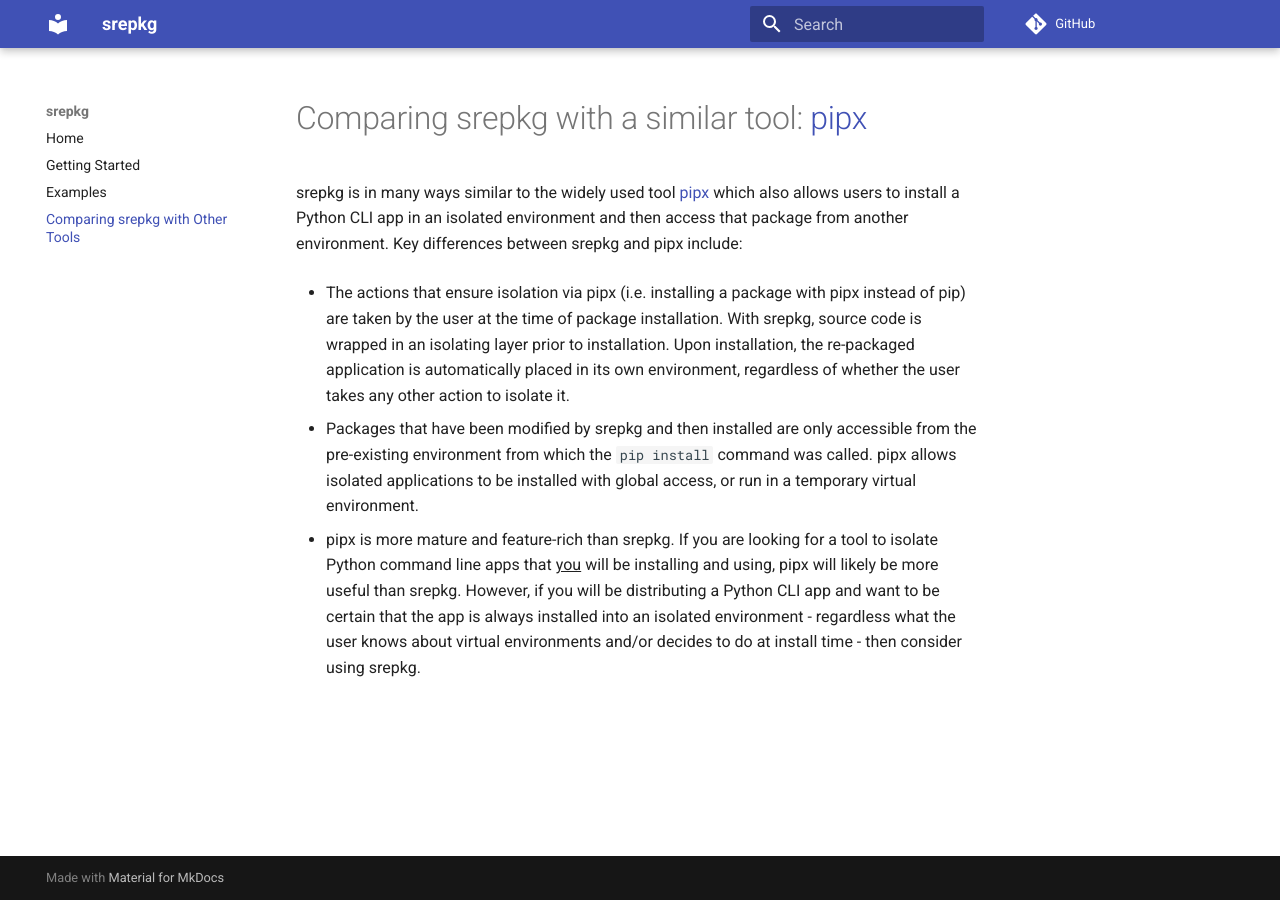
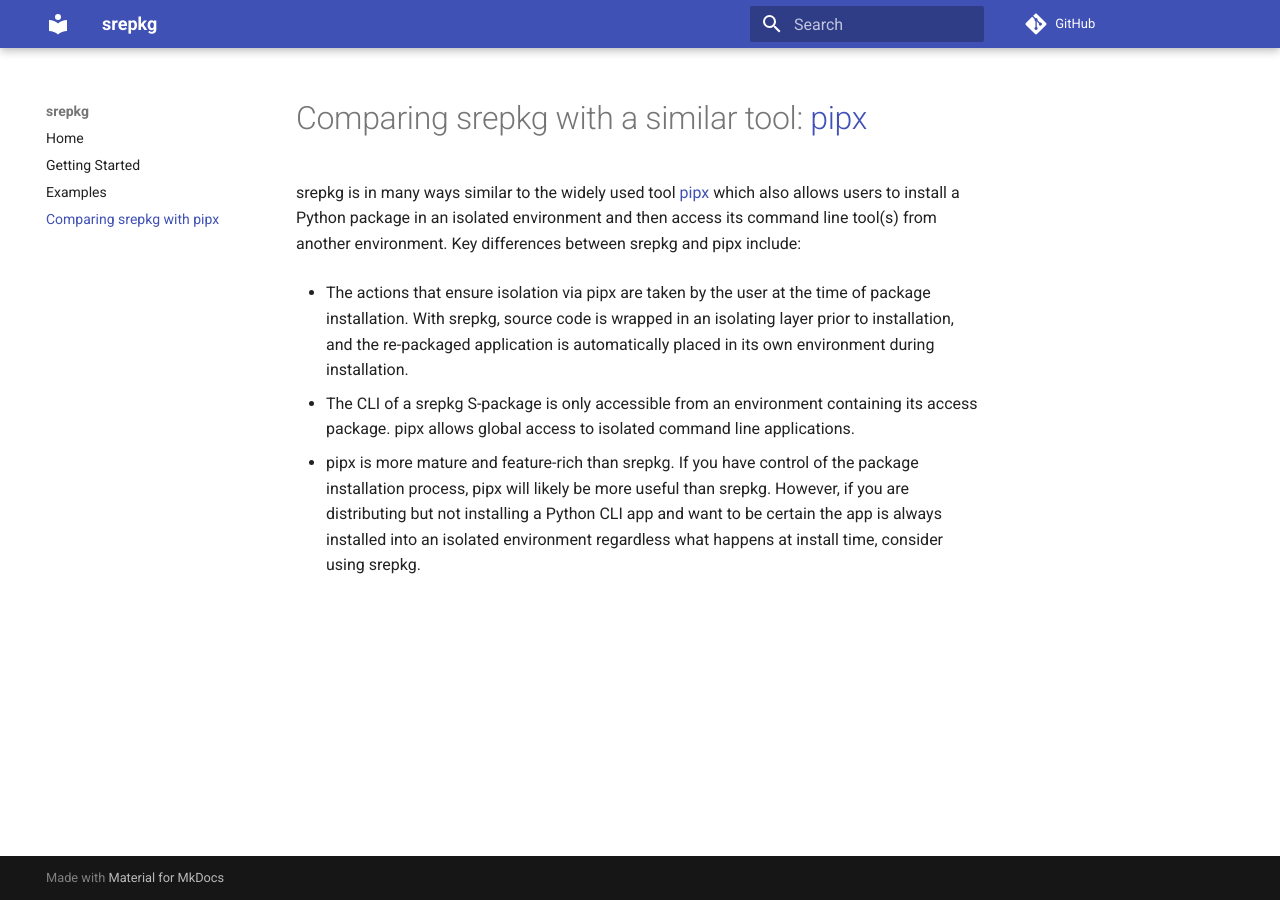
Before and after one commit to duanegoodner/srepkg, an MkDocs documentation site: the page built from docs/comparison_with_pipx.md, in a window 1280 px wide. Built offline with MkDocs 1.6.1 and Material for MkDocs 9.7.7, drawn with Linux system fonts in a browser that asks for light colours; comment, search, counter and statistics services are not loaded.

Commit message:
update docs

```diff
--- a/docs/comparison_with_pipx.md
+++ b/docs/comparison_with_pipx.md
@@ -1,9 +1,9 @@
 # Comparing srepkg with a similar tool: [pipx](https://github.com/pypa/pipx)
 
-srepkg is in many ways similar to the widely used tool [pipx](https://github.com/pypa/pipx) which also allows users to install a Python CLI app in an isolated environment and then access that package from another environment. Key differences between srepkg and pipx include:
+srepkg is in many ways similar to the widely used tool [pipx](https://github.com/pypa/pipx) which also allows users to install a Python package in an isolated environment and then access its command line tool(s) from another environment. Key differences between srepkg and pipx include:
 
-* The actions that ensure isolation via pipx (i.e. installing a package with pipx instead of pip) are taken by the user at the time of package installation. With srepkg, source code is wrapped in an isolating layer prior to installation. Upon installation, the re-packaged application is automatically placed in its own environment, regardless of whether the user takes any other action to isolate it.
+* The actions that ensure isolation via pipx are taken by the user at the time of package installation. With srepkg, source code is wrapped in an isolating layer prior to installation, and the re-packaged application is automatically placed in its own environment during installation.
 
-* Packages that have been modified by srepkg and then installed are only accessible from the pre-existing environment from which the `pip install` command was called. pipx allows isolated applications to be installed with global access, or run in a temporary virtual environment.
+* The CLI of a srepkg S-package is only accessible from an environment containing its access package. pipx allows global access to isolated command line applications.
 
-* pipx is more mature and feature-rich than srepkg. If you are looking for a tool to isolate Python command line apps that <u>you</u> will be installing and using, pipx will likely be more useful than srepkg. However, if you will be distributing a Python CLI app and want to be certain that the app is always installed into an isolated environment - regardless what the user knows about virtual environments and/or decides to do at install time - then consider using srepkg.
+* pipx is more mature and feature-rich than srepkg. If you have control of the package installation process, pipx will likely be more useful than srepkg. However, if you are distributing but not installing a Python CLI app and want to be certain the app is always installed into an isolated environment regardless what happens at install time, consider using srepkg.
--- a/mkdocs.yml
+++ b/mkdocs.yml
@@ -7,4 +7,4 @@
     - Home: index.md
     - Getting Started: getting_started.md
     - Examples: examples.md
-    - Comparing srepkg with Other Tools: comparison_with_pipx.md
+    - Comparing srepkg with pipx: comparison_with_pipx.md
```
Also changed, not shown: README.md (+41 -22 lines), docs/getting_started.md (+1 -0 lines), docs/index.md (+1 -1 lines).
